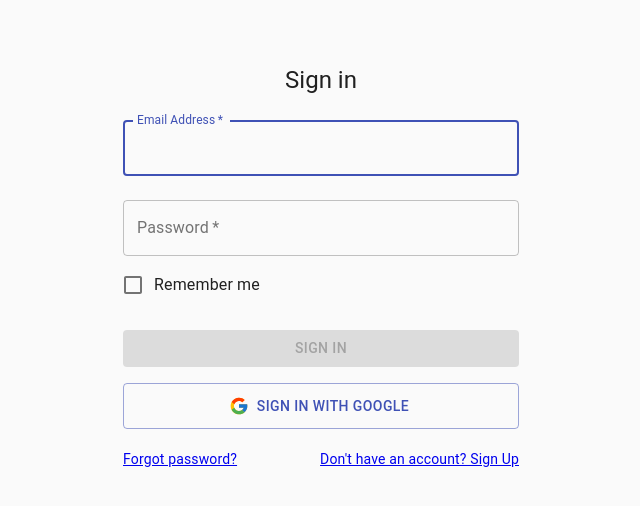
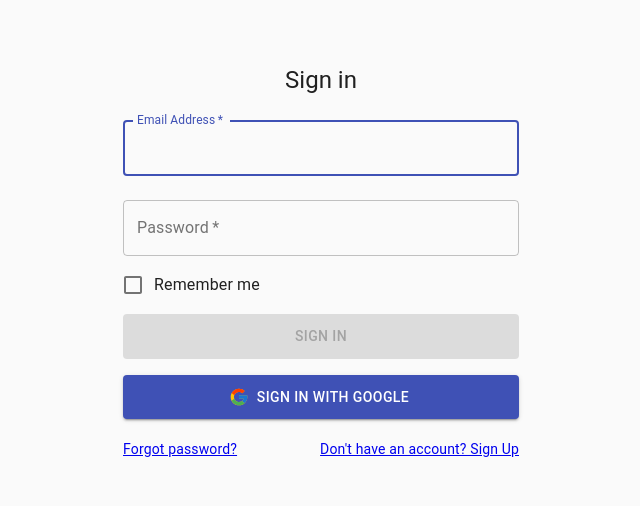
Before and after one commit to H4ckint0sh/chat-pwa, a React (Create React App) app: page /login in a window 1280 px wide. Shown: the top 506 px of the page, without its empty margins (319-959 px from the left). Built offline with nearby package versions, Linux system fonts and the light colour scheme; no server answers.

Commit message:
changed chatinput css

```diff
--- a/src/components/Chat.js
+++ b/src/components/Chat.js
@@ -58,6 +58,7 @@ const useStyles = makeStyles((theme) => ({
     [theme.breakpoints.up('sm')]: {
       width: `calc(100% - ${drawerWidth}px)`,
       marginLeft: drawerWidth,
+      marginBottom: theme.spacing(2),
     },
   },
   notification: {
--- a/src/components/Login.js
+++ b/src/components/Login.js
@@ -28,7 +28,8 @@ const useStyles = makeStyles((theme) => ({
     marginTop: theme.spacing(1),
   },
   submit: {
-    margin: theme.spacing(3, 0, 2),
+    margin: theme.spacing(1, 0, 2),
+    padding: '10px 0',
   },
 }));
 
@@ -95,7 +96,7 @@ const Login = ({
             Sign In
           </Button>
           <Button
-            variant="outlined"
+            variant="contained"
             style={{ padding: 10 }}
             onClick={handleGoogleLogin}
             fullWidth
```
Also changed, not shown: 1 other file (tests, documents, lock files or other folders).
